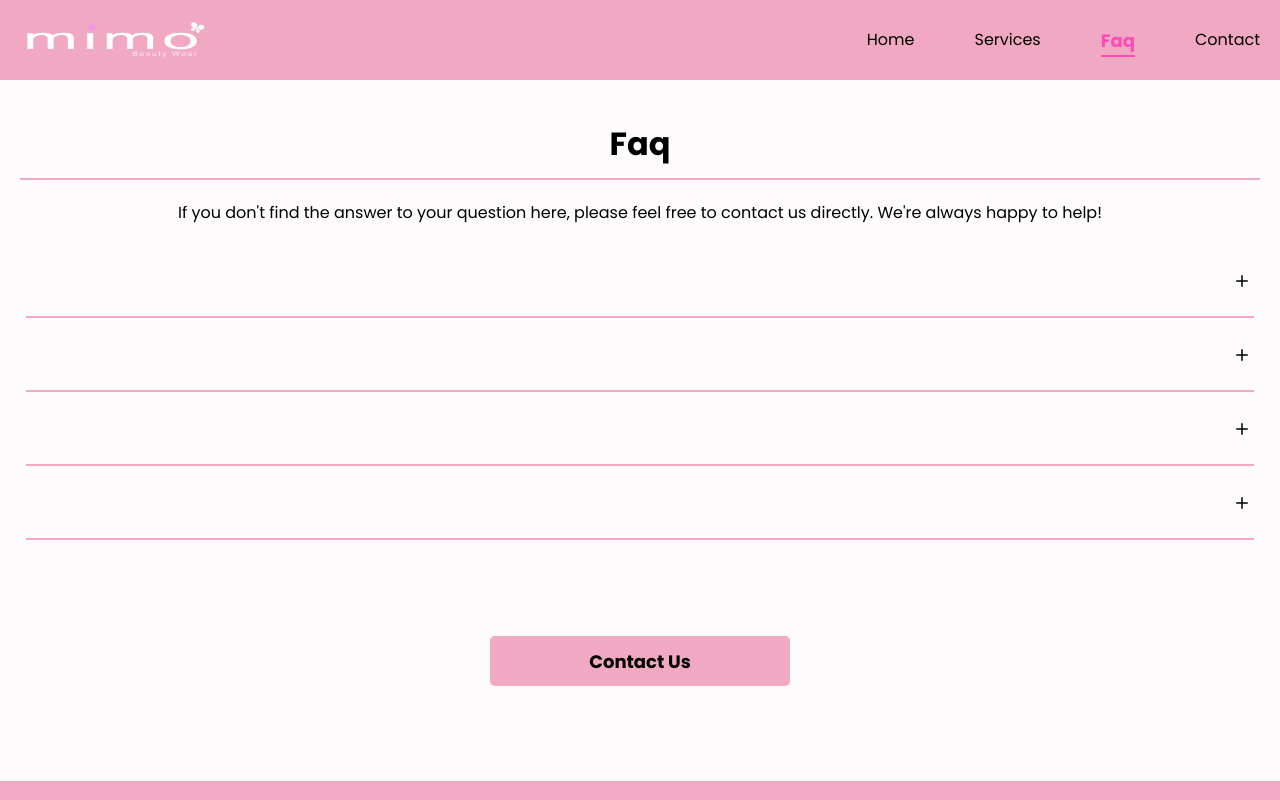
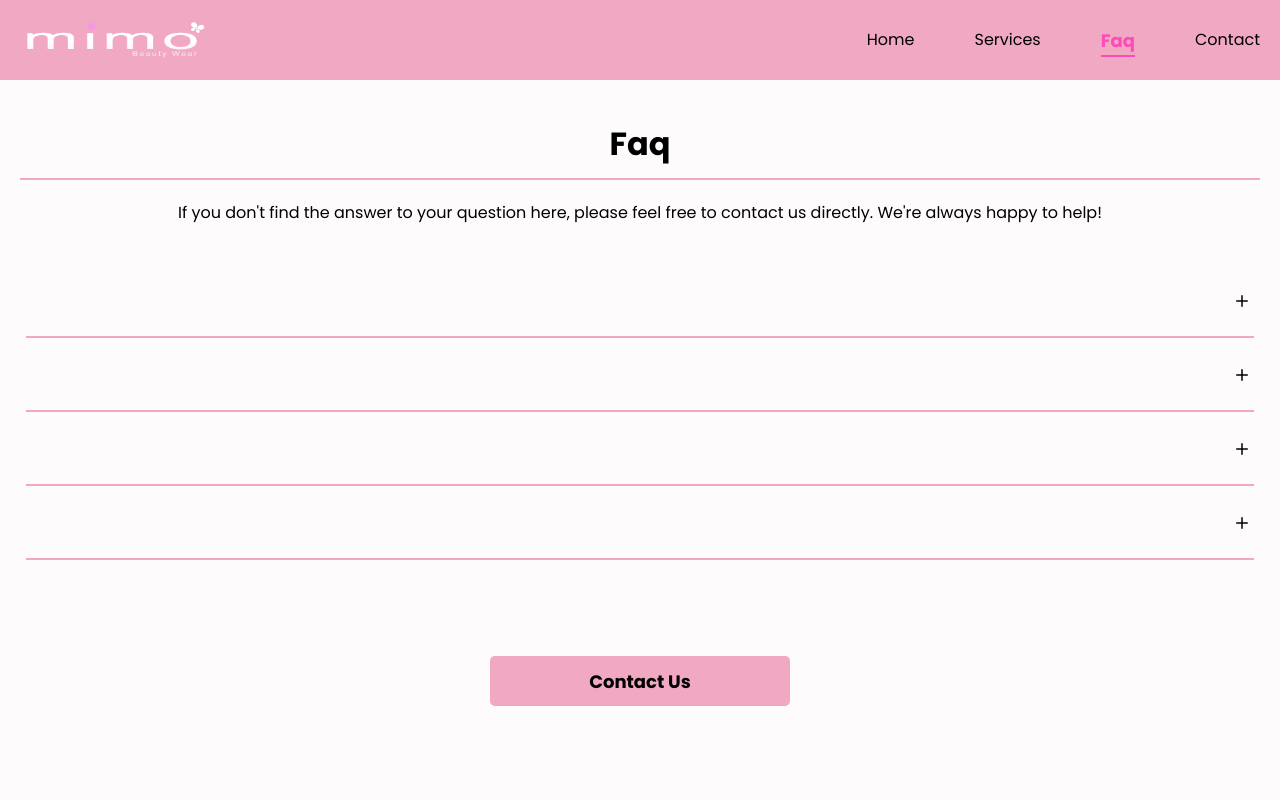
Before and after one commit to BrandonGatewood/MimoBeautyWear, a React (Vite) app: page /Faq in a window 1280 px wide. Shown: the top 800 px of the page. Built offline with nearby package versions, Linux system fonts and the light colour scheme.

Commit message:
fixed inconsisstency between pages pages with paragraphs under section name are spaced the same

```diff
--- a/src/css/pages/contact.css
+++ b/src/css/pages/contact.css
@@ -1,7 +1,6 @@
 .information {
-
     text-align: center;
-    padding: 20px 20px;
+    padding: 20px;
 }
 
 .phoneNumber {
--- a/src/css/pages/faq.css
+++ b/src/css/pages/faq.css
@@ -30,6 +30,6 @@
     padding-top: 20px;
 }
 .question {
-    padding-top: 20px;
+    padding: 20px;
     text-align: center;
 }
--- a/src/index.css
+++ b/src/index.css
@@ -8,6 +8,7 @@
   --black: #000;
   --active: #FF4BB8;
 }
+
 
 body {
   background: var(--white);
```
